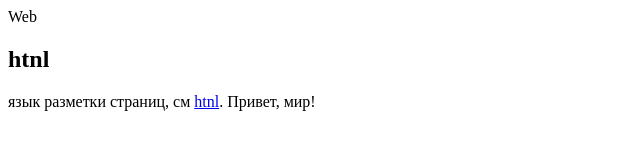
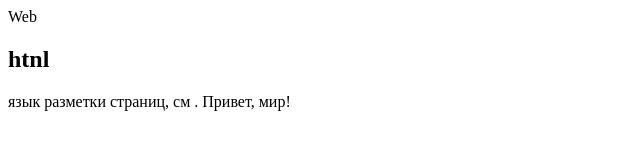
Before and after one commit to eaigul/eaigul.github.io, a plain HTML site: page index.html in a window 1280 px wide. Shown: the full height of the page, 0-640 px from the left. Drawn offline with Linux system fonts and the light colour scheme.

Commit message:
Mon, Oct 2, 2023, 10:36 PM +07:00

```diff
--- a/index.html
+++ b/index.html
@@ -9,7 +9,7 @@
         <h1>Web</h1>
         <h2>htnl</h2>
         <p>язык разметки страниц, см
-             <a href="http://ru.wikpedia.org/wiki/HTNL">htnl</a>.
+             <a href="http://ru.wikpedia.org/wiki/HTNL"></a>.
              Привет, мир!
         </p>
 
```
